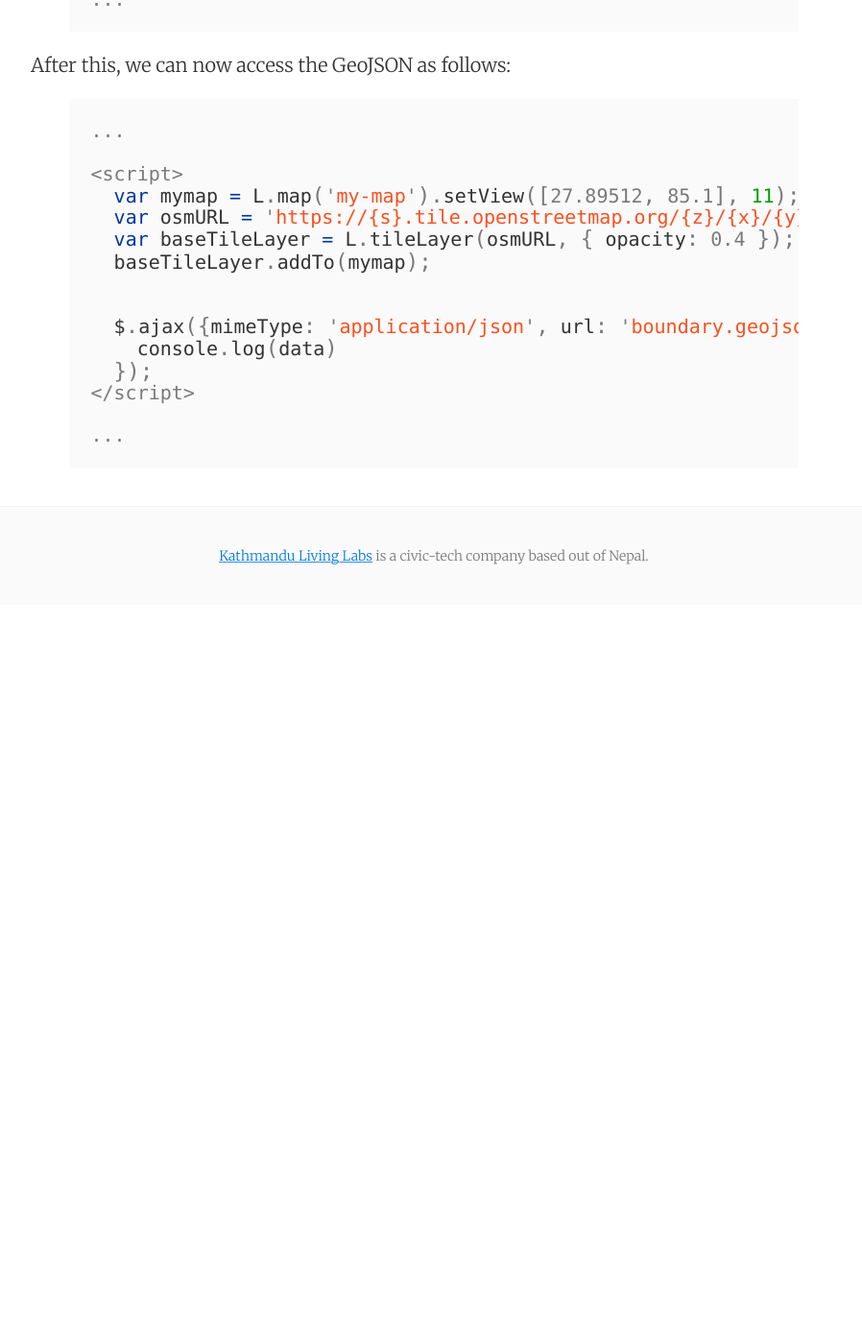
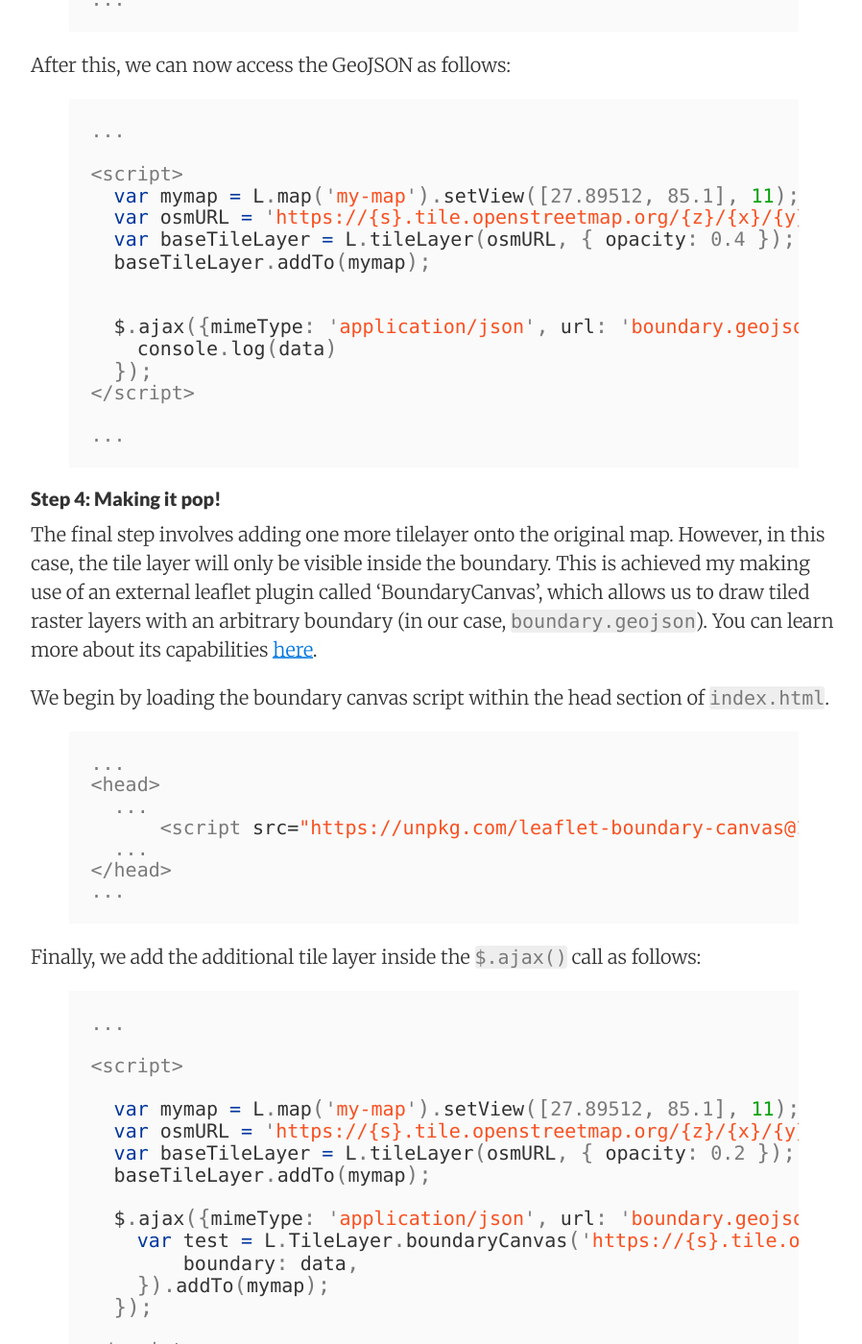
Before and after one commit to KathmanduLivingLabs/kathmandulivinglabs.github.io, a Jekyll site: the page built from _posts/2018-04-25-making-boundaries-pop.md, in a window 1280 px wide and 1400 px high, scrolled down 3691 px. Shown: the whole window at 96% size, without its empty margins (188-1086 px from the left). Built offline with Jekyll 4.4.1, drawn with Linux system fonts in a browser that asks for light colours; before the commit the page ends 4321 px from its top, so only the background shows below that; some of the changed text lies outside the part shown.

Commit message:
loaded geojson

```diff
--- a/_posts/2018-04-25-making-boundaries-pop.md
+++ b/_posts/2018-04-25-making-boundaries-pop.md
@@ -116,3 +116,67 @@ After this, we can now access the GeoJSON as follows:
 
 ...
 {% endhighlight %}
+
+#### Step 4: Making it pop!
+
+The final step involves adding one more tilelayer onto the original map. However, in this case, the tile layer will only be visible inside the boundary. This is achieved my making use of an external leaflet plugin called 'BoundaryCanvas', which allows us to draw tiled raster layers with an arbitrary boundary (in our case, `boundary.geojson`). You can learn more about its capabilities [here]("https://github.com/aparshin/leaflet-boundary-canvas").
+
+We begin by loading the boundary canvas script within the head section of `index.html`.
+
+{% highlight html %}
+...
+<head>
+  ...
+      <script src="https://unpkg.com/leaflet-boundary-canvas@1.0.0/src/BoundaryCanvas.js"></script>
+  ...
+</head>
+...
+{% endhighlight %}
+
+Finally, we add the additional tile layer inside the `$.ajax()` call as follows:
+{% highlight html %}
+...
+
+<script>
+
+  var mymap = L.map('my-map').setView([27.89512, 85.1], 11);
+  var osmURL = 'https://{s}.tile.openstreetmap.org/{z}/{x}/{y}.png'
+  var baseTileLayer = L.tileLayer(osmURL, { opacity: 0.2 });
+  baseTileLayer.addTo(mymap);
+
+  $.ajax({mimeType: 'application/json', url: 'boundary.geojson'} ).done(function(data) {
+    var test = L.TileLayer.boundaryCanvas('https://{s}.tile.openstreetmap.org/{z}/{x}/{y}.png', {
+        boundary: data,
+    }).addTo(mymap);
+  });
+
+</script>
+
+...
+{% endhighlight %}
+
+If all goes well, here's what the output looks like:
+![]({{ "/assets/img/scr_3.png" | absolute_url }})
+
+
+To make the municipality stand out a little more, let's modify the leaflet conatiner's background color. To do this, let's add a style tag inside the `<head>` section of `index.html`
+
+{% highlight html %}
+...
+<head>
+  ...
+  <style>
+     .leaflet-container {
+       background: #000;
+     }
+  </style>
+  ...
+</head>
+...
+{% endhighlight %}
+
+In the end, this is what we should have:
+![]({{ "/assets/img/scr_4.png" | absolute_url }})
+
+Cheers,
+Arogya
```
Also changed, not shown: assets/img/scr_3.png (added), assets/img/scr_4.png (added).
